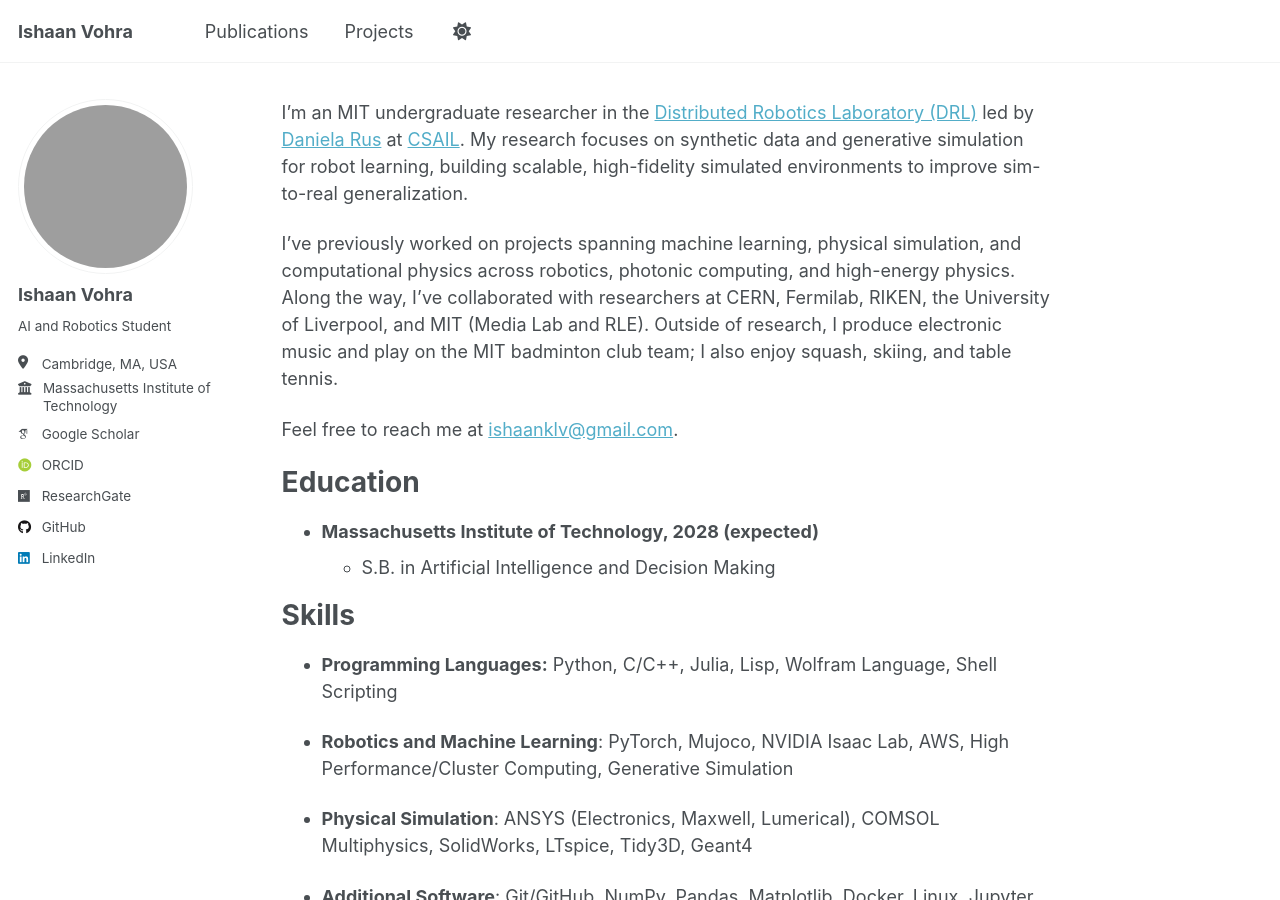
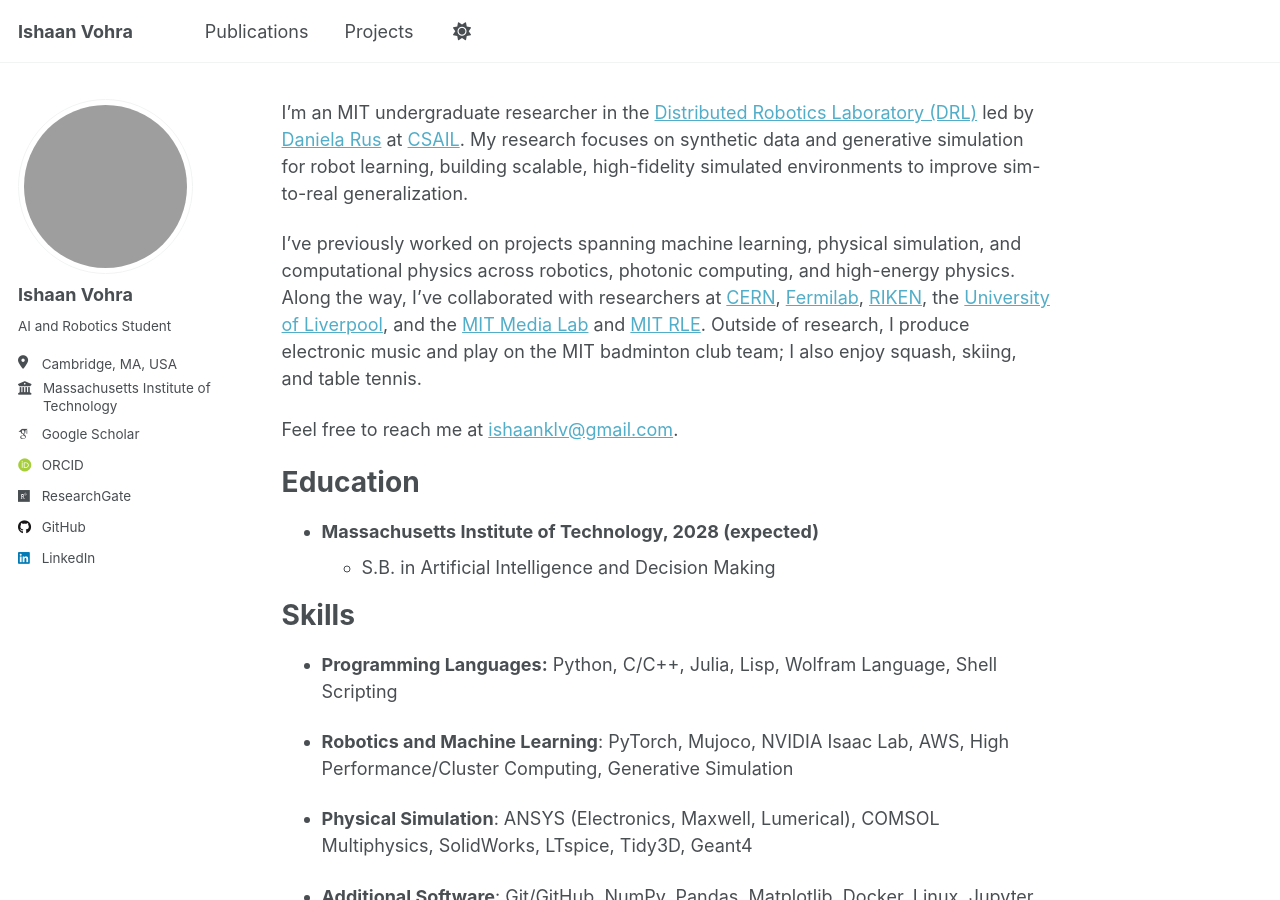
Before and after one commit to Ishaan-vohra/Ishaan-vohra.github.io, a Jekyll site: the page built from _pages/about.md, in a window 1280 px wide and 900 px high. Built offline with Jekyll 4.4.1, drawn with Linux system fonts in a browser that asks for light colours; some web fonts are replaced; a script that is not in the unit is left out.

Commit message:
Update about.md

```diff
--- a/_pages/about.md
+++ b/_pages/about.md
@@ -9,7 +9,7 @@
 
 I'm an MIT undergraduate researcher in the [Distributed Robotics Laboratory (DRL)](https://www.csail.mit.edu/research/distributed-robotics-laboratory) led by [Daniela Rus](https://danielarus.csail.mit.edu/) at [CSAIL](https://www.csail.mit.edu/). My research focuses on synthetic data and generative simulation for robot learning, building scalable, high-fidelity simulated environments to improve sim-to-real generalization.
 
-I’ve previously worked on projects spanning machine learning, physical simulation, and computational physics across robotics, photonic computing, and high-energy physics. Along the way, I’ve collaborated with researchers at CERN, Fermilab, RIKEN, the University of Liverpool, and MIT (Media Lab and RLE). Outside of research, I produce electronic music and play on the MIT badminton club team; I also enjoy squash, skiing, and table tennis.
+I’ve previously worked on projects spanning machine learning, physical simulation, and computational physics across robotics, photonic computing, and high-energy physics. Along the way, I’ve collaborated with researchers at [CERN](https://home.cern/), [Fermilab](https://www.fnal.gov/), [RIKEN](https://www.riken.jp/en/research/labs/rnc/), the [University of Liverpool](https://www.liverpool.ac.uk/physics/research/particle-physics/), and the [MIT Media Lab](https://www.media.mit.edu/) and [MIT RLE](https://www.rle.mit.edu/). Outside of research, I produce electronic music and play on the MIT badminton club team; I also enjoy squash, skiing, and table tennis.
 
 Feel free to reach me at <ishaanklv@gmail.com>.
 
```
